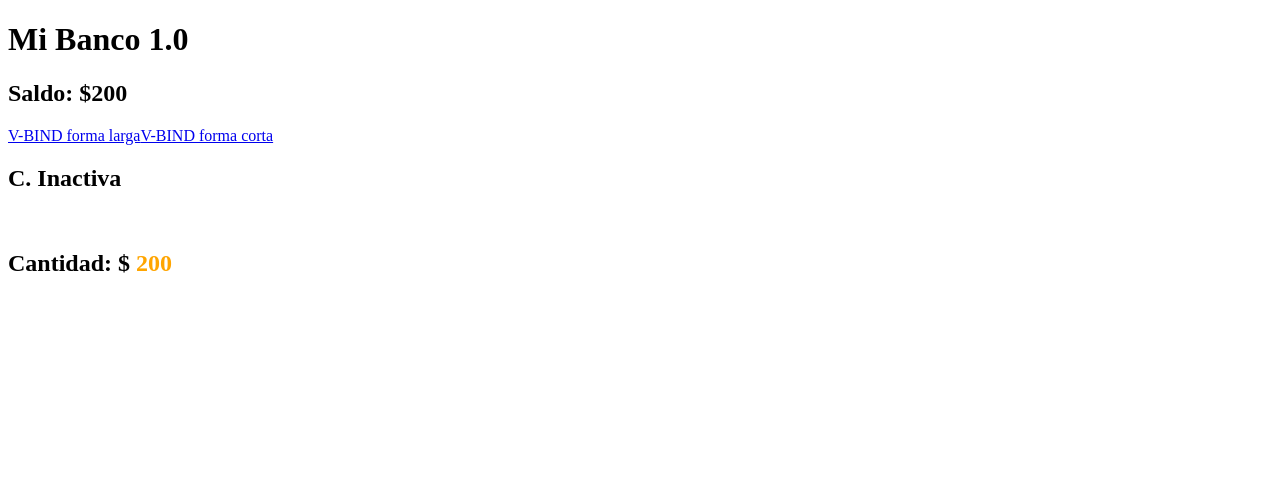
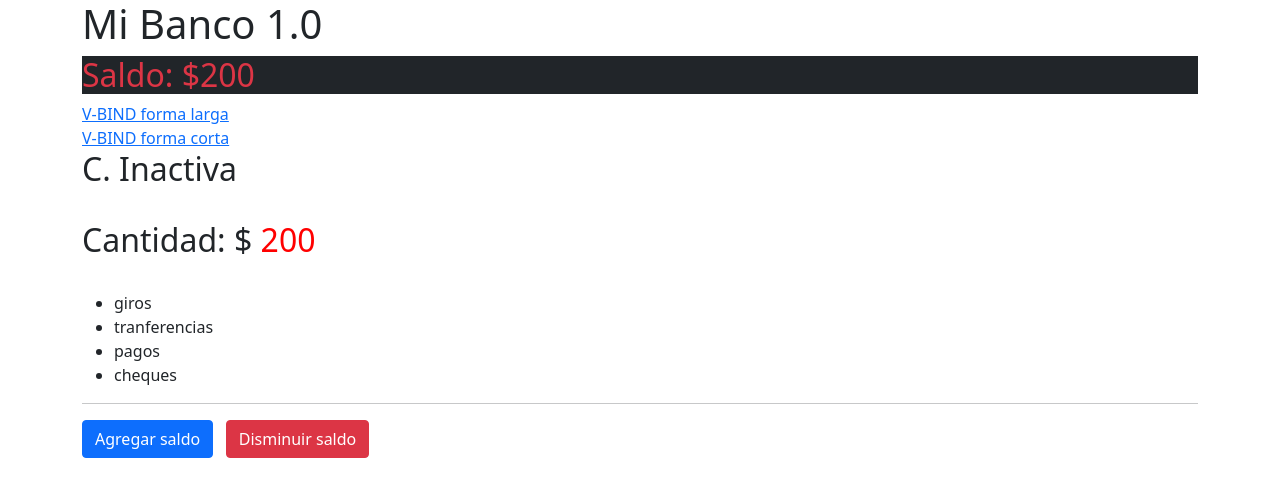
Before and after one commit to franmc01/Vue-Fundamentos, a plain HTML site: page index.html in a window 1280 px wide. Drawn offline with nearby package versions, Linux system fonts and the light colour scheme.

Commit message:
Seguimos dandole a Vue, en este seguimos practicado con v-for, v-bind, usando el seccion del metodos del api de opciones y a su vevz  usando el manejo de eventos para interactuar con esos metodos

```diff
--- a/index.html
+++ b/index.html
@@ -6,17 +6,22 @@
     <meta http-equiv="X-UA-Compatible" content="IE=edge">
     <meta name="viewport" content="width=device-width, initial-scale=1.0">
     <title>Vue 3 - Fundamentos</title>
+    <!-- CSS only -->
+    <link href="https://cdn.jsdelivr.net/npm/bootstrap@5.0.1/dist/css/bootstrap.min.css" rel="stylesheet"
+        integrity="sha384-+0n0xVW2eSR5OomGNYDnhzAbDsOXxcvSN1TPprVMTNDbiYZCxYbOOl7+AMvyTG2x" crossorigin="anonymous">
+
     <script src="https://unpkg.com/vue@next"></script>
 </head>
 
 <body>
-    <div id="app">
+    <div id="app" class="container">
         <h1>
             {{ titulo }}
         </h1>
-        <h2>Saldo: ${{ cantidad }}</h2>
+        <h2 class="bg-dark" :class="[cantidad > 500 ? 'text-success' : 'text-danger' ]">Saldo: ${{ cantidad }}</h2>
 
         <a v-bind:href="enlance">V-BIND forma larga</a>
+        <br>
         <a :href="enlance">V-BIND forma corta</a>
         <br>
         <!-- <h2>
@@ -29,9 +34,23 @@
 
         <h2 v-if="cantidad > 500">Cantidad: {{cantidad}}</h2>
         <h2 v-else-if="cantidad <= 400 && cantidad > 0">
-            Cantidad: $ <span style="color:orange">{{cantidad}}</span>
+            Cantidad: $ <span style="color:red">{{cantidad}}</span>
         </h2>
         <h2 v-else>Sin cantidad: {{cantidad}}</h2>
+
+        <br>
+
+        <ul>
+            <li v-for="(item, index) in servicios" :key="index">
+                {{ item }}
+            </li>
+        </ul>
+
+        <hr>
+
+        <button class="btn btn-primary" v-on:click="agregarSaldo">Agregar saldo</button>
+        &nbsp;
+        <button class="btn btn-danger" @click="disminuirSaldo(100)" :disabled="desactivar">Disminuir saldo</button>
 
     </div>
     <script src="main.js"></script>
--- a/main.js
+++ b/main.js
@@ -4,7 +4,22 @@ const app = Vue.createApp({
             titulo: 'Mi Banco 1.0',
             cantidad: 200,
             enlance: 'https://youtube.com',
-            estado: false
+            estado: false,
+            servicios: ['giros', 'tranferencias', 'pagos', 'cheques'],
+            desactivar: false
+        }
+    },
+    methods: {
+        agregarSaldo() {
+            this.cantidad += 100;
+        },
+        disminuirSaldo(valor) {
+            if (this.cantidad === 0) {
+                this.desactivar = true;
+                alert('Se agotó el saldo');
+                return;
+            }
+            this.cantidad -= valor;
         }
     }
 });
```
